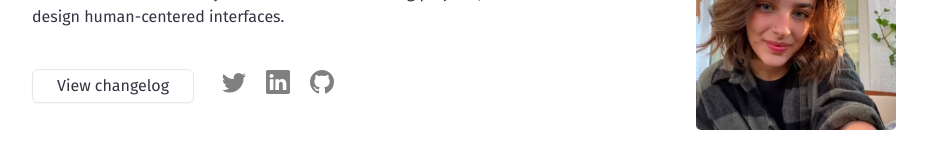
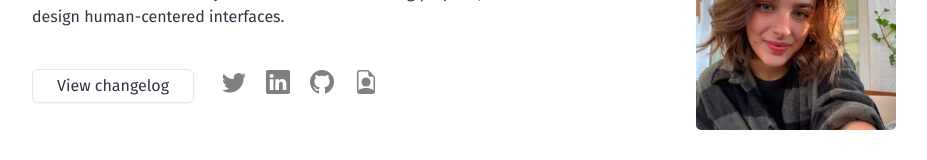
Before and after one commit to reginz/personal-website, a React (Create React App) app: page / in a window 1280 px wide. Shown: the part 230-390 px from the top of the page, without its empty margins (176-1103 px from the left). Built offline with nearby package versions, Linux system fonts and the light colour scheme.

Commit message:
resume added

```diff
--- a/src/components/Hero.jsx
+++ b/src/components/Hero.jsx
@@ -3,6 +3,7 @@
 import github from "../images/github.svg";
 import twitter from "../images/twitter.svg";
 import profile from "../images/profile.svg";
+import resume from "../images/resume.svg";
 
 function Hero() {
   return (
@@ -43,6 +44,14 @@
               >
                 <img src={github} alt="github icon" />
               </a>
+              <a
+                href="https://drive.google.com/file/d/1cWcV8NUNHUYVz6wm8Y1eNQcU9o404YLY/view?usp=sharing"
+                className="w-8 h-8"
+                target="_blank"
+
+              >
+                <img src={resume} alt="resume icon" />
+              </a>
             </div>
           </div>
         </div>
```
Also changed, not shown: src/images/resume.svg (added).
